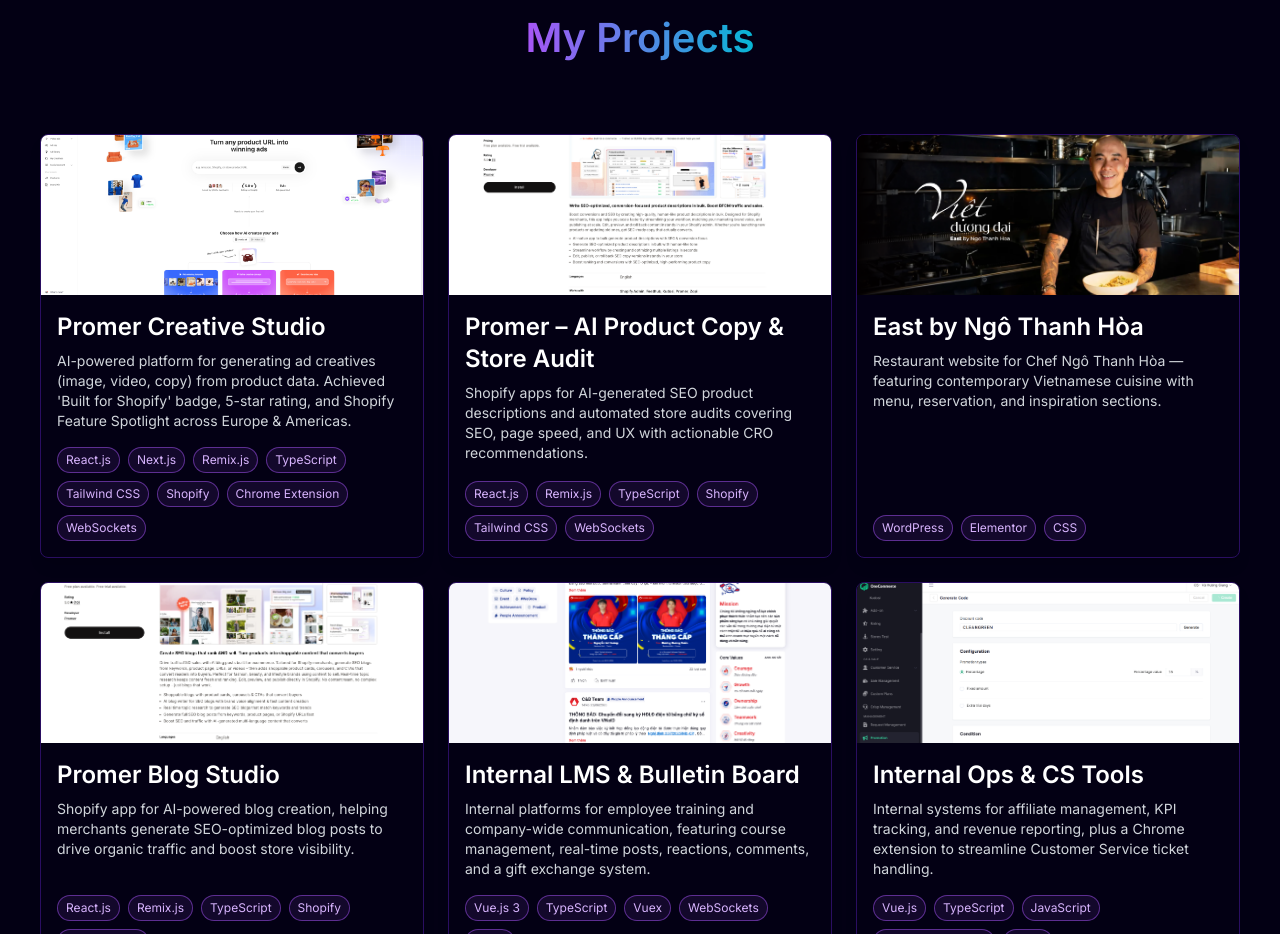
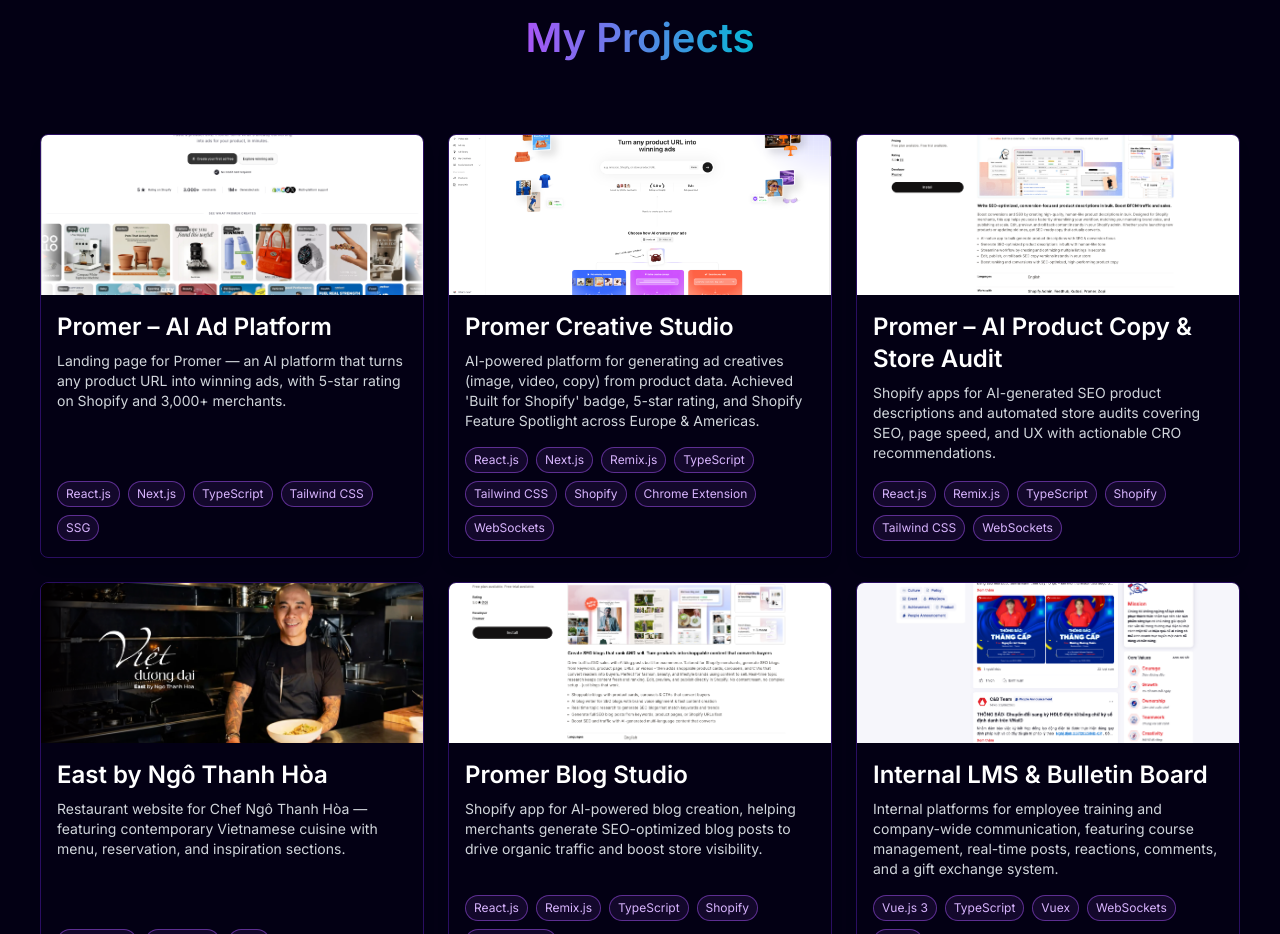
Before and after one commit to owentr1369/personal-portfolio-page, a Next.js app: page / in a window 1280 px wide. Shown: the part 2780-3714 px from the top of the page. Built offline with nearby package versions, Linux system fonts and the light colour scheme; a web font is replaced by a local one.

Commit message:
feat: Add new project "Promer – AI Ad Platform" to ProjectsData, enhancing the showcase with detailed description and technologies

```diff
--- a/assets/projects.ts
+++ b/assets/projects.ts
@@ -1,4 +1,12 @@
 export const ProjectsData = [
+  {
+    src: "/Project15.png",
+    title: "Promer – AI Ad Platform",
+    url: "https://promer.ai/",
+    description:
+      "Landing page for Promer — an AI platform that turns any product URL into winning ads, with 5-star rating on Shopify and 3,000+ merchants.",
+    technologies: ["React.js", "Next.js", "TypeScript", "Tailwind CSS", "SSG"],
+  },
   {
     src: "/Project9.png",
     title: "Promer Creative Studio",
@@ -14,6 +22,7 @@
       "Chrome Extension",
       "WebSockets",
     ],
+    url: "https://app.promer.ai/",
   },
   {
     src: "/Project10.png",
```
Also changed, not shown: public/Project15.png (added).
